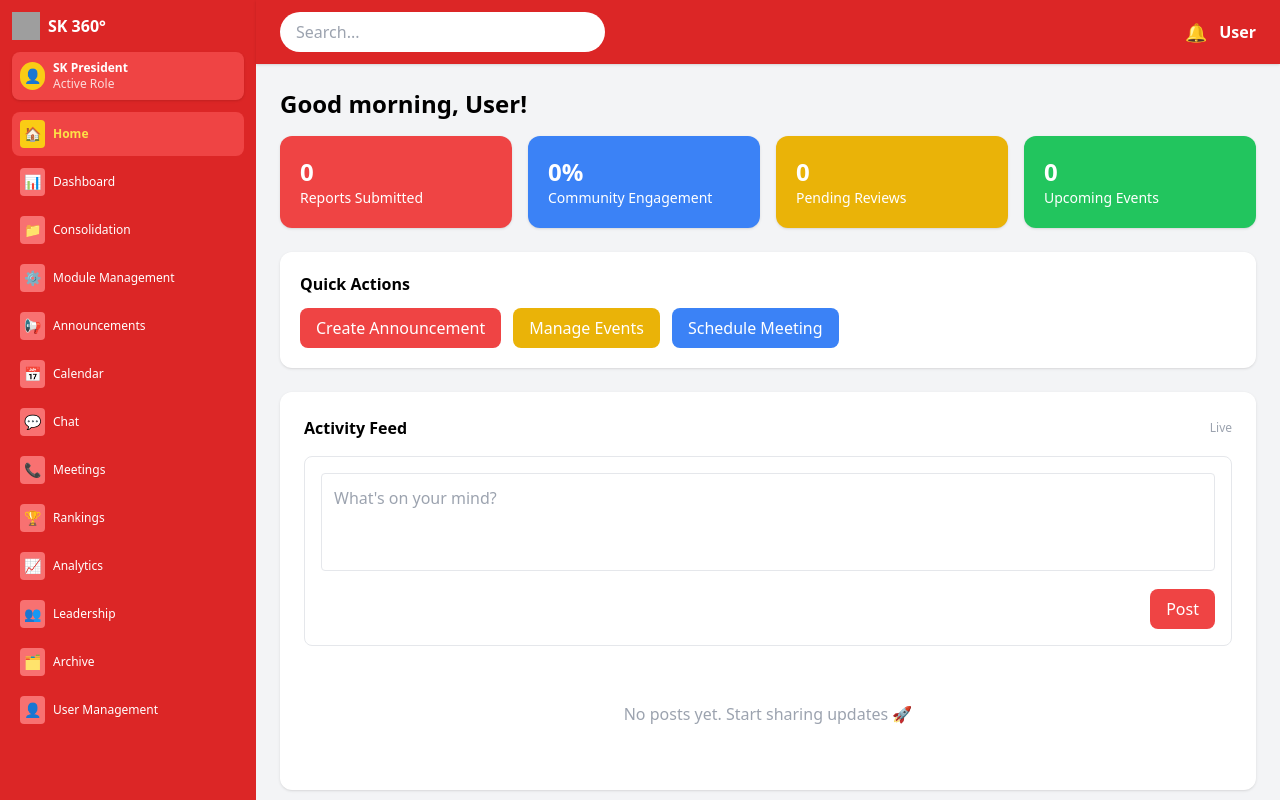
After one commit to Teng05/SK360, a PHP site: page /Pres/dashboard.php in a window 1280 px wide. The commit adds this page. Run offline with PHP 8.4, Linux system fonts and the light colour scheme; some libraries are stand-ins or nearby versions; grey boxes are pictures that could not be loaded.

Commit message:
Add new feature

```diff
--- /dev/null
+++ b/Pres/dashboard.php
@@ -0,0 +1,215 @@
+<!DOCTYPE html>
+<html lang="en">
+<head>
+<meta charset="UTF-8">
+<meta name="viewport" content="width=device-width, initial-scale=1.0">
+<title>SK 360 Dashboard</title>
+
+<script src="https://cdn.tailwindcss.com"></script>
+
+</head>
+
+<body class="bg-gray-100">
+
+<div class="flex h-screen">
+
+    <!-- SIDEBAR -->
+<div class="w-64 bg-red-600 text-white flex flex-col p-3 overflow-y-auto">
+
+    <!-- LOGO -->
+    <div class="flex items-center gap-2 mb-3">
+        <img src="https://cdn-icons-png.flaticon.com/512/3135/3135715.png"
+             class="w-7 h-7" alt="logo">
+        <h2 class="text-base font-bold">SK 360°</h2>
+    </div>
+
+    <!-- PROFILE CARD -->
+    <div class="bg-red-500 rounded-lg p-2 flex items-center gap-2 mb-3 shadow text-xs">
+        <div class="bg-yellow-400 text-red-600 p-1 rounded-full text-sm">
+            👤
+        </div>
+        <div>
+            <p class="font-semibold text-xs">SK President</p>
+            <p class="text-xs opacity-80">Active Role</p>
+        </div>
+    </div>
+
+    <!-- MENU -->
+    <nav class="space-y-1 text-xs">
+
+        <!-- ACTIVE -->
+        <a href="#" class="flex items-center gap-2 bg-red-500 p-2 rounded-lg">
+            <span class="bg-yellow-400 text-red-600 p-1 rounded text-sm">🏠</span>
+            <span class="text-yellow-300 font-semibold text-xs">Home</span>
+        </a>
+
+        <a href="#" class="flex items-center gap-2 hover:bg-red-500 p-2 rounded-lg transition">
+            <span class="bg-red-400 p-1 rounded text-sm">📊</span>
+            <span class="text-xs">Dashboard</span>
+        </a>
+
+        <a href="#" class="flex items-center gap-2 hover:bg-red-500 p-2 rounded-lg">
+            <span class="bg-red-400 p-1 rounded text-sm">📁</span>
+            <span class="text-xs">Consolidation</span>
+        </a>
+
+        <a href="#" class="flex items-center gap-2 hover:bg-red-500 p-2 rounded-lg">
+            <span class="bg-red-400 p-1 rounded text-sm">⚙️</span>
+            <span class="text-xs">Module Management</span>
+        </a>
+
+        <a href="#" class="flex items-center gap-2 hover:bg-red-500 p-2 rounded-lg">
+            <span class="bg-red-400 p-1 rounded text-sm">📢</span>
+            <span class="text-xs">Announcements</span>
+        </a>
+
+        <a href="#" class="flex items-center gap-2 hover:bg-red-500 p-2 rounded-lg">
+            <span class="bg-red-400 p-1 rounded text-sm">📅</span>
+            <span class="text-xs">Calendar</span>
+        </a>
+
+        <a href="#" class="flex items-center gap-2 hover:bg-red-500 p-2 rounded-lg">
+            <span class="bg-red-400 p-1 rounded text-sm">💬</span>
+            <span class="text-xs">Chat</span>
+        </a>
+
+        <a href="#" class="flex items-center gap-2 hover:bg-red-500 p-2 rounded-lg">
+            <span class="bg-red-400 p-1 rounded text-sm">📞</span>
+            <span class="text-xs">Meetings</span>
+        </a>
+
+        <a href="#" class="flex items-center gap-2 hover:bg-red-500 p-2 rounded-lg">
+            <span class="bg-red-400 p-1 rounded text-sm">🏆</span>
+            <span class="text-xs">Rankings</span>
+        </a>
+
+        <a href="#" class="flex items-center gap-2 hover:bg-red-500 p-2 rounded-lg">
+            <span class="bg-red-400 p-1 rounded text-sm">📈</span>
+            <span class="text-xs">Analytics</span>
+        </a>
+
+        <a href="#" class="flex items-center gap-2 hover:bg-red-500 p-2 rounded-lg">
+            <span class="bg-red-400 p-1 rounded text-sm">👥</span>
+            <span class="text-xs">Leadership</span>
+        </a>
+
+        <a href="#" class="flex items-center gap-2 hover:bg-red-500 p-2 rounded-lg">
+            <span class="bg-red-400 p-1 rounded text-sm">🗂️</span>
+            <span class="text-xs">Archive</span>
+        </a>
+
+        <a href="#" class="flex items-center gap-2 hover:bg-red-500 p-2 rounded-lg">
+            <span class="bg-red-400 p-1 rounded text-sm">👤</span>
+            <span class="text-xs">User Management</span>
+        </a>
+
+    </nav>
+
+</div>
+
+    <!-- MAIN -->
+    <div class="flex-1 flex flex-col">
+
+        <!-- TOPBAR -->
+        <div class="bg-red-600 text-white px-6 py-3 flex justify-between items-center shadow">
+
+            <input type="text" placeholder="Search..."
+                class="px-4 py-2 rounded-full text-black w-1/3 focus:outline-none">
+
+            <div class="flex items-center gap-3">
+                <span class="text-lg">🔔</span>
+                <!-- USER NAME (PHP READY) -->
+                <span class="font-semibold">User</span>
+            </div>
+
+        </div>
+
+        <!-- CONTENT -->
+        <div class="p-6 overflow-y-auto">
+
+            <!-- GREETING -->
+            <h1 class="text-2xl font-bold mb-4">
+                Good morning, <span>User</span>!
+            </h1>
+
+            <!-- CARDS -->
+            <div class="grid grid-cols-4 gap-4 mb-6">
+
+                <div class="bg-red-500 text-white p-5 rounded-xl shadow">
+                    <h2 class="text-2xl font-bold">0</h2>
+                    <p class="text-sm">Reports Submitted</p>
+                </div>
+
+                <div class="bg-blue-500 text-white p-5 rounded-xl shadow">
+                    <h2 class="text-2xl font-bold">0%</h2>
+                    <p class="text-sm">Community Engagement</p>
+                </div>
+
+                <div class="bg-yellow-500 text-white p-5 rounded-xl shadow">
+                    <h2 class="text-2xl font-bold">0</h2>
+                    <p class="text-sm">Pending Reviews</p>
+                </div>
+
+                <div class="bg-green-500 text-white p-5 rounded-xl shadow">
+                    <h2 class="text-2xl font-bold">0</h2>
+                    <p class="text-sm">Upcoming Events</p>
+                </div>
+
+            </div>
+
+            <!-- QUICK ACTIONS -->
+            <div class="bg-white p-5 rounded-xl shadow mb-6">
+                <h2 class="font-semibold mb-3">Quick Actions</h2>
+                <div class="flex gap-3 flex-wrap">
+                    <button class="bg-red-500 hover:bg-red-600 text-white px-4 py-2 rounded-lg">
+                        Create Announcement
+                    </button>
+                    <button class="bg-yellow-500 hover:bg-yellow-600 text-white px-4 py-2 rounded-lg">
+                        Manage Events
+                    </button>
+                    <button class="bg-blue-500 hover:bg-blue-600 text-white px-4 py-2 rounded-lg">
+                        Schedule Meeting
+                    </button>
+                </div>
+            </div>
+
+            <!-- ACTIVITY FEED -->
+            <div class="bg-white p-6 rounded-xl shadow">
+
+                <div class="flex justify-between items-center mb-4">
+                    <h2 class="font-semibold">Activity Feed</h2>
+                    <span class="text-xs text-gray-400">Live</span>
+                </div>
+
+                <!-- POST BOX -->
+                <div class="border rounded-lg p-4 mb-4">
+
+                    <textarea
+                        class="w-full border rounded p-3 resize-none focus:outline-none focus:ring-2 focus:ring-red-400"
+                        rows="3"
+                        placeholder="What's on your mind?"
+                    ></textarea>
+
+                    <div class="flex justify-end mt-3">
+                        <button class="bg-red-500 hover:bg-red-600 text-white px-4 py-2 rounded-lg">
+                            Post
+                        </button>
+                    </div>
+
+                </div>
+
+                <!-- EMPTY STATE -->
+                <div class="text-center text-gray-400 py-10">
+                    No posts yet. Start sharing updates 🚀
+                </div>
+
+            </div>
+
+        </div>
+
+    </div>
+
+</div>
+
+</body>
+</html>
--- a/auth/login.php
+++ b/auth/login.php
@@ -53,6 +53,7 @@ if ($_SERVER['REQUEST_METHOD'] === 'POST') {
 <link rel="stylesheet" href="../css/login.css">
 <script src="https://cdn.jsdelivr.net/npm/sweetalert2@11"></script>
 </head>
+
 <body>
 <div class="container">
 
--- a/index.php
+++ b/index.php
@@ -18,6 +18,7 @@
             </ul>
                 <a href="#home" class="btn-yellow">Get Started</a>
         </nav>
+
         <div class="nav-content" id ="home">
             <div class="nav-text" >
             <h1>SK 360°</h1>
```
Also changed, not shown: auth/register.php (+0 -101 lines).
